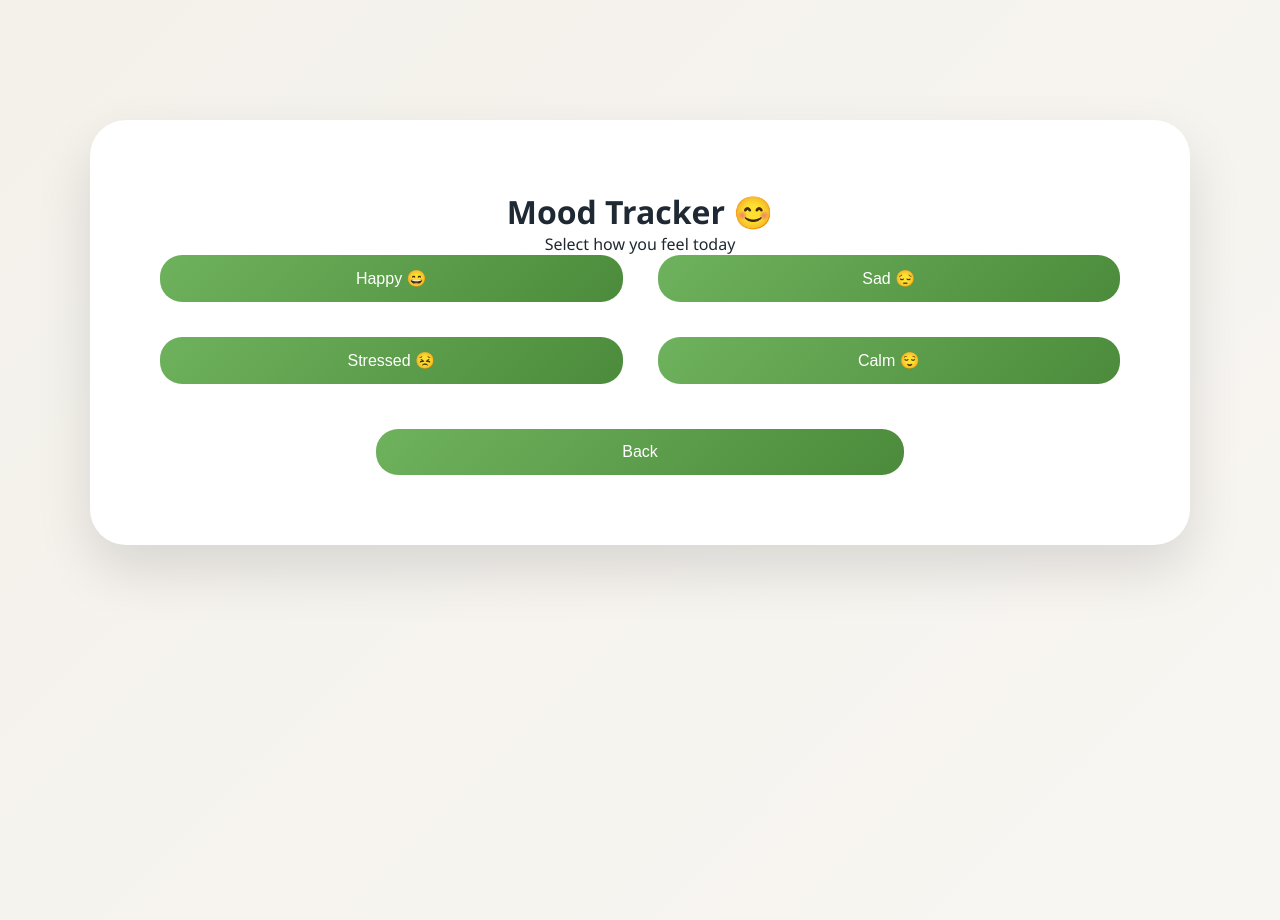
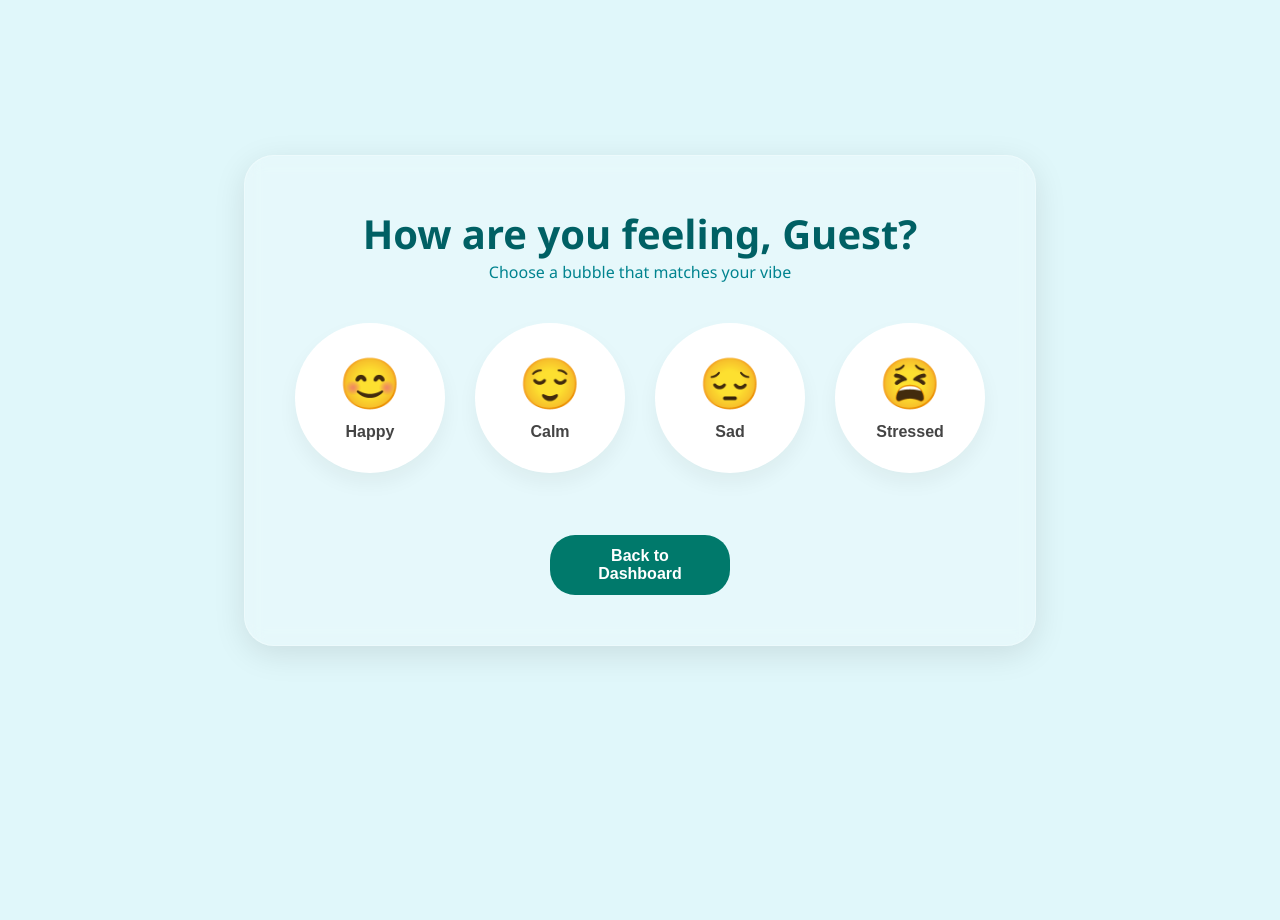
Before and after one commit to isaanvibansal/MindEASE, a Flask app: page /mood in a window 1280 px wide. After the commit the page ends 654 px from the top, so only its background shows below. Run offline with Flask 3, Linux system fonts and the light colour scheme; parts of the project's set-up code (start-up, migrations or seed data) failed here and were passed over.

Commit message:
Update moodtracker.html

```diff
--- a/templates/moodtracker.html
+++ b/templates/moodtracker.html
@@ -1,24 +1,146 @@
 <!DOCTYPE html>
-<html>
+<html lang="en">
 <head>
-    <title>Mood Tracker</title>
+    <meta charset="UTF-8">
+    <meta name="viewport" content="width=device-width, initial-scale=1.0">
+    <title>MindEase - How are you?</title>
     <link rel="stylesheet" href="{{ url_for('static', filename='style.css') }}">
+    <style>
+        :root {
+            --bg-color: #e0f7fa; /* Default soft turquoise */
+        }
+
+        body {
+            background: var(--bg-color);
+            transition: background 0.5s ease;
+            height: 100vh;
+            display: flex;
+            align-items: center;
+            justify-content: center;
+            font-family: 'Segoe UI', Tahoma, Geneva, Verdana, sans-serif;
+            margin: 0;
+        }
+
+        .mood-container {
+            text-align: center;
+            background: rgba(255, 255, 255, 0.2);
+            backdrop-filter: blur(10px);
+            padding: 50px;
+            border-radius: 30px;
+            box-shadow: 0 8px 32px rgba(0, 0, 0, 0.1);
+            border: 1px solid rgba(255, 255, 255, 0.3);
+        }
+
+        .mood-grid {
+            display: flex;
+            gap: 30px;
+            justify-content: center;
+            margin-top: 40px;
+            flex-wrap: wrap;
+        }
+
+        .mood-bubble {
+            width: 150px;
+            height: 150px;
+            background: white;
+            border-radius: 50%;
+            display: flex;
+            flex-direction: column;
+            align-items: center;
+            justify-content: center;
+            cursor: pointer;
+            transition: all 0.3s cubic-bezier(0.175, 0.885, 0.32, 1.275);
+            box-shadow: 0 10px 20px rgba(0,0,0,0.05);
+            border: none;
+        }
+
+        .mood-bubble:hover {
+            transform: scale(1.15) translateY(-10px);
+            box-shadow: 0 15px 30px rgba(0,0,0,0.1);
+        }
+
+        .mood-bubble .emoji {
+            font-size: 50px;
+            margin-bottom: 10px;
+        }
+
+        .mood-bubble span {
+            font-weight: 600;
+            color: #444;
+        }
+
+        /* Active click effect */
+        .mood-bubble:active {
+            transform: scale(0.9);
+        }
+
+        .btn-back {
+            margin-top: 40px;
+            padding: 12px 30px;
+            border-radius: 25px;
+            border: none;
+            background: #00796b;
+            color: white;
+            font-weight: bold;
+            cursor: pointer;
+            transition: 0.3s;
+        }
+
+        .btn-back:hover {
+            background: #004d40;
+        }
+    </style>
 </head>
 <body>
 
-<div class="dashboard-card">
-    <h1>Mood Tracker 😊</h1>
-    <p>Select how you feel today</p>
+<div class="mood-container">
+    <h1 style="color: #006064; font-size: 2.5rem;">How are you feeling, {{ name }}?</h1>
+    <p style="color: #00838f;">Choose a bubble that matches your vibe</p>
 
-    <div class="dashboard-grid">
-        <button class="dash-btn">Happy 😄</button>
-        <button class="dash-btn">Sad 😔</button>
-        <button class="dash-btn">Stressed 😣</button>
-        <button class="dash-btn">Calm 😌</button>
+    <div class="mood-grid">
+        <button class="mood-bubble" onclick="sendMood('happy')" onmouseover="changeBg('#fff9c4')">
+            <div class="emoji">😊</div>
+            <span>Happy</span>
+        </button>
+
+        <button class="mood-bubble" onclick="sendMood('calm')" onmouseover="changeBg('#b2ebf2')">
+            <div class="emoji">😌</div>
+            <span>Calm</span>
+        </button>
+
+        <button class="mood-bubble" onclick="sendMood('sad')" onmouseover="changeBg('#d1c4e9')">
+            <div class="emoji">😔</div>
+            <span>Sad</span>
+        </button>
+
+        <button class="mood-bubble" onclick="sendMood('stressed')" onmouseover="changeBg('#ffccbc')">
+            <div class="emoji">😫</div>
+            <span>Stressed</span>
+        </button>
     </div>
 
-    <a href="/dashboard"><button class="dash-btn logout-btn">Back</button></a>
+    <br>
+    <a href="/dashboard"><button class="btn-back">Back to Dashboard</button></a>
 </div>
+
+<script>
+    function changeBg(color) {
+        document.documentElement.style.setProperty('--bg-color', color);
+    }
+
+    function sendMood(mood) {
+        fetch("/save_mood", {
+            method: "POST",
+            headers: { "Content-Type": "application/json" },
+            body: JSON.stringify({ mood: mood })
+        })
+        .then(res => res.json())
+        .then(data => {
+            // Cool alert alternative: we'll just redirect to music recommendations!
+            window.location.href = "/music";
+        });
+    }
+</script>
 
 </body>
 </html>
```
